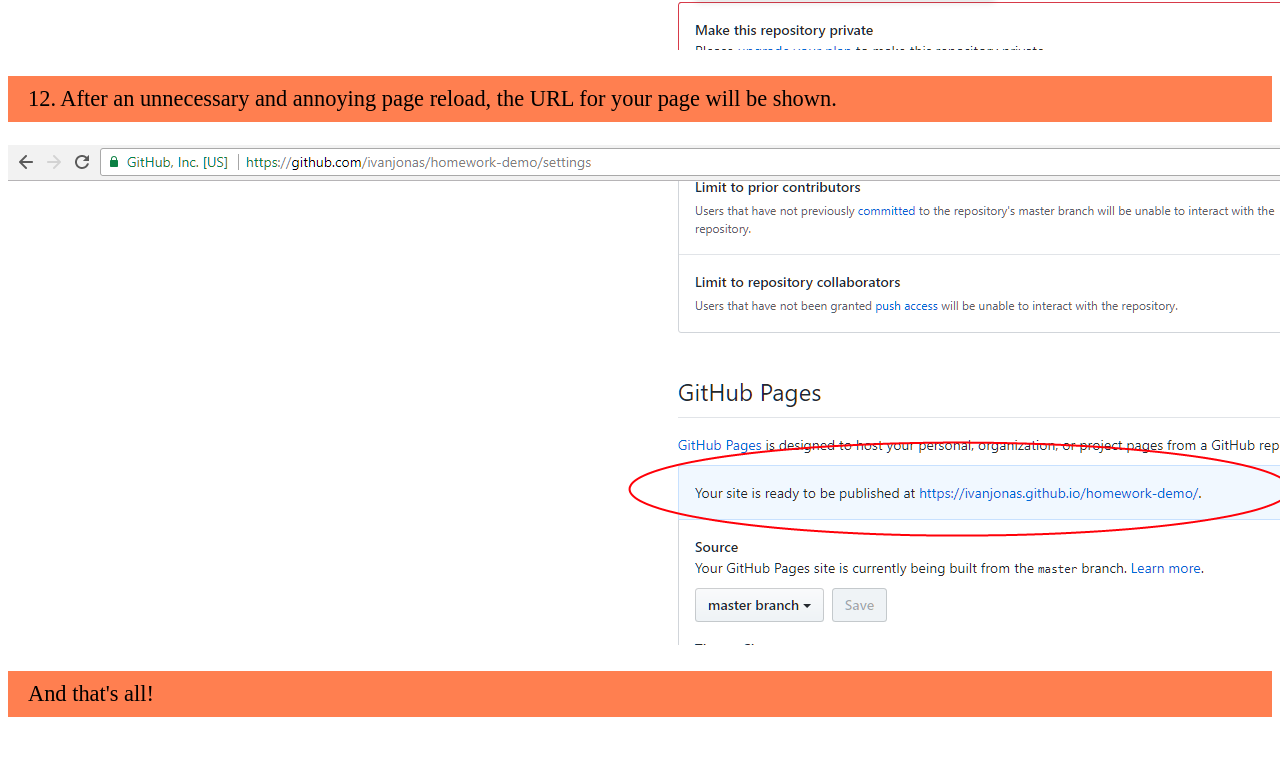
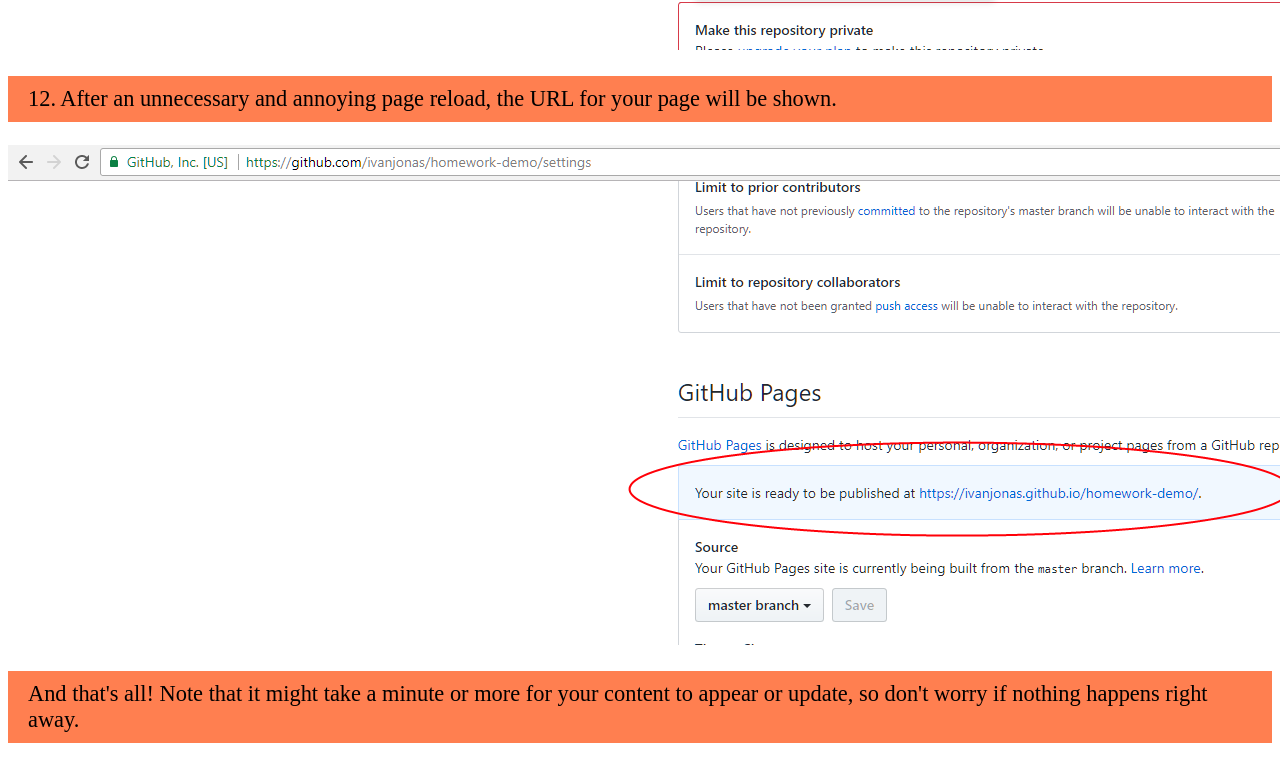
Before and after one commit to ivanjonas/homework-demo, a plain HTML site: page index.html in a window 1280 px wide. Shown: the part 8944-9710 px from the top of the page. Before the commit the page ends 9684 px from the top, so only its background shows below. Drawn offline with Linux system fonts and the light colour scheme.

Commit message:
inform students of delay between push and publish

```diff
--- a/index.html
+++ b/index.html
@@ -66,6 +66,6 @@
         <img src="images/12.png" alt="">
     </div>
 
-    <p>And that's all!</p>
+    <p>And that's all! Note that it might take a minute or more for your content to appear or update, so don't worry if nothing happens right away.</p>
 </body>
 </html>
```
